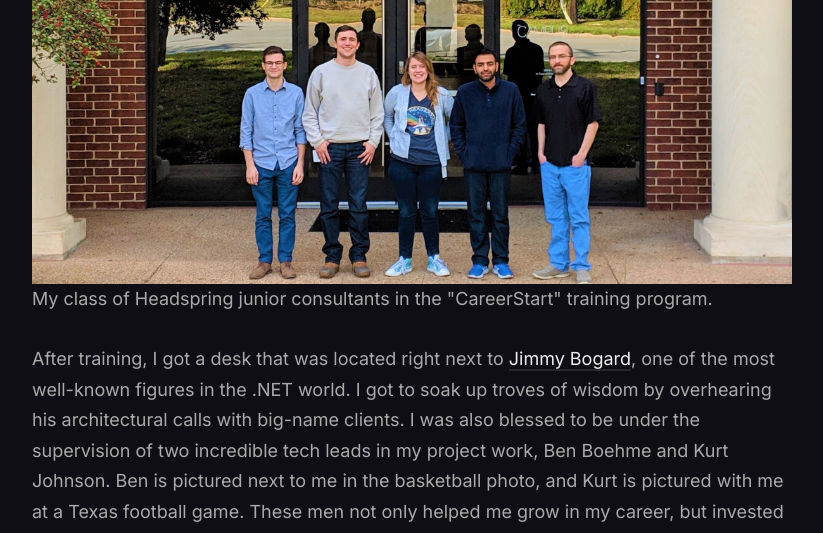
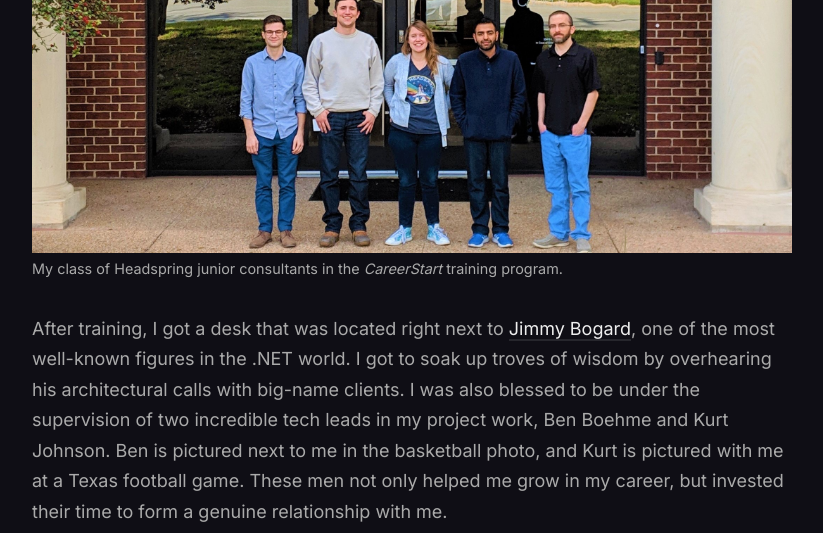
Before and after one commit to michaelhwillingham/michaelhwillingham, a Jekyll site: the page built from _pages/about.md, in a window 1280 px wide and 1400 px high, scrolled down 6574 px. Shown: the top 533 px of the window, without its empty margins (228-1051 px from the left). Built offline with Jekyll 4.4.1, drawn with Linux system fonts in a browser that asks for light colours; nearby versions of some CDN libraries; some of the changed text lies outside the part shown.

Commit message:
Update caption formatting

```diff
--- a/_pages/about.md
+++ b/_pages/about.md
@@ -13,7 +13,7 @@ The single most important development in my life has been the decision to follow
 
 <figure>
     <img src="/images/baptism.jpeg">
-    <figcaption>Getting baptised by one of my spiritual mentors, Jason.</figcaption>
+    <figcaption><small>Getting baptised by one of my spiritual mentors, Jason.</small></figcaption>
 </figure>
 
 I did not grow up in a religious household, and spent the first ~20 years of my life wavering between spiritual apathy and firm atheism. I ultimately pursued my own gratification and pleasure at every turn, and had countless broken relationships with friends, significant others, and family. Almost always I was the one at fault for that brokenness. In college, I chose to enter into a dizzying maze of substance abuse, status-chasing, and selfishly impure relationships with women.
@@ -24,14 +24,14 @@ The friendships I've made in this new season of life have been some of the most
 
 <figure>
     <img src="/images/hcubies.jpeg">
-    <figcaption>All of my former roomates minus TCol - he was busy getting married or something when this was taken.</figcaption>
+    <figcaption><small>All of my former roomates minus TCol - he was busy getting married or something when this was taken.</small></figcaption>
 </figure>
 
 As of 2019, I've been a member of <a href="https://redeemerpres.org">Redeemer Presbyterian Church</a> in Austin, where I have been blessed abundantly with fellowship, wise counsel, and regular spiritual nourishment. Before this, I was a partner at the <a href="https://austinstone.org/">Austin Stone</a>'s downtown campus. These two institutions have been profoundly impactful in my walk, and I am grateful for them both.
 
 <figure>
     <img src="/images/redeemer.jpeg">
-    <figcaption>My Redeemer small group, led by the wonderful McBee family.</figcaption>
+    <figcaption><small>My Redeemer small group, led by the wonderful McBee family.</small></figcaption>
 </figure>
 
 My life's sole purpose, although lived out imperfectly, is to glorify the Lord in all that I do and to help build the kingdom here on earth. I am nothing but a redeemed man in Christ, and I owe every gift that I have to God. I hope to dedicate at least some of the posts here to the Lord - whether that looks like sharing some more of my personal testimony, writing some extremely-amateur biblical commentary, or philosophizing about how the Christian worldview applies to current events.
@@ -53,20 +53,19 @@ I was blessed with a job offer after graduation at a small consulting firm calle
 
 <figure>
     <img src="/images/headspring-class.jpeg">
-    <figcaption>My class of Headspring junior consultants in the "CareerStart" training program.</figcaption>
+    <figcaption><small>My class of Headspring junior consultants in the <em>CareerStart</em> training program.</small></figcaption>
 </figure>
 
 After training, I got a desk that was located right next to <a href="https://jimmybogard.com/">Jimmy Bogard</a>, one of the most well-known figures in the .NET world. I got to soak up troves of wisdom by overhearing his architectural calls with big-name clients. I was also blessed to be under the supervision of two incredible tech leads in my project work, Ben Boehme and Kurt Johnson. Ben is pictured next to me in the basketball photo, and Kurt is pictured with me at a Texas football game. These men not only helped me grow in my career, but invested their time to form a genuine relationship with me.
 
 <figure>
     <img src="/images/headspring-bball.jpeg">
-    <figcaption>Hooping it up with the coworkers.</figcaption>
+    <figcaption><small>Hooping it up with my Headspring coworkers.</small></figcaption>
 </figure>
-<br />
 <br />
 <figure>
     <img src="/images/kurt.jpeg">
-    <figcaption>This was when Texas opened the season against Louisiana Tech. Per usual, it was the start to a disappointing year in UT football.</figcaption>
+    <figcaption><small>This was when Texas opened the season against Louisiana Tech. Per usual, it was the start to a disappointing year in UT football.</small></figcaption>
 </figure>
 
 My Headspring coach/mentor, Matt Siegel, challenged me regularly to be *excellent* at my job and was unafraid to tell me the areas where I could improve. A few of the older Christian men at the company abundantly provided me with wise counsel and spiritual fellowship. The way all these factors came together convinced me that this career was meant to be my calling. Not to sound sappy, but the relationships were by far the best part. Headspring has permanently etched itself a place in my heart, and I am incredibly grateful for all they've provided me.
@@ -93,14 +92,14 @@ The proudest accomplishment to date* is <a href="https://texas.forums.rivals.com
 
 <figure>
     <img src="/images/texas.jpeg">
-    <figcaption>Going to pretend that Texas won this game.</figcaption>
+    <figcaption><small>Going to pretend that Texas won this game.</small></figcaption>
 </figure>
 
 I also believe that Luka will win MVP this year, and I'm willing to die on that hill. Want to know stats about the Mavs running a historically efficient offense last year? I'm your guy.
 
 <figure>
     <img src="/images/cuban.jpeg">
-    <figcaption>A photo from my short-lived youth career as a Mavericks ball-boy.</figcaption>
+    <figcaption><small>A photo from my short-lived youth career as a Mavericks ball-boy.</small></figcaption>
 </figure>
 
  In general - if your sporting interests align with any of the fine organizations I've listed off, we will probably be friends.
@@ -108,16 +107,18 @@ I also believe that Luka will win MVP this year, and I'm willing to die on that
 Outside of just watching sports, I actively try to play basketball as much possible. It was my central out-of-school activity for many years growing up, and the sport has been an important part of my life. From my recent, <a href="https://leagues.uhlife.com/profile_career.aspx?RegionID=10&SeasonDivisionID=3220&PlayerID=34170">statistically *dominant***</a> 2019 season playing with Life Time, I think it is fair to say that I've still got it.
 
 <figure>
-    <img src="/images/middle-school.jpg">
-    <figcaption>Clearly did not hit arm day in middle school.</figcaption>
+    <img src="/images/middle-school.jpeg">
+    <figcaption><small>Clearly did not hit arm day in middle school.</small></figcaption>
 </figure>
-<br />
 <br />
 <figure>
     <img src="/images/basketball.jpg">
-    <figcaption>I mean just look at that lockdown defense.</figcaption>
+    <figcaption><small>I mean just look at that lockdown defense.</small></figcaption>
 </figure>
 
+<br />
+<small>DISCLAIMERS:</small>
+<br />
 <br />
 <small>* To my parents and any future spouse/children/employers, I am only kidding about the flight tracking thing being my proudest accomplishment.</small>
 <br />
@@ -131,31 +132,27 @@ My primary hobbies outside of tech and sports include exploring the outdoors (na
 
 <figure>
     <img src="/images/rmnp.jpeg">
-    <figcaption>Near the top of the Sky Pond trail in Rocky Mountain National Park, with my friend Thomas.</figcaption>
+    <figcaption><small>Near the top of the Sky Pond trail in Rocky Mountain National Park, with my friend Thomas.</small></figcaption>
 </figure>
-<br />
 <br />
 <figure>
     <img src="/images/homebrew.jpeg">
-    <figcaption>Brewing my first batch of homebrew, "Don't Red on Me", in the backyard. A few blades of grass made it into the fermenting jug.</figcaption>
+    <figcaption><small>Brewing my first batch of homebrew, "Don't Red on Me", in the backyard. A few blades of grass made it into the fermenting jug.</small></figcaption>
 </figure>
-<br />
 <br />
 <figure>
     <img src="/images/winterblondes.jpeg">
-    <figcaption>My second batch of homebrew, a German blonde ale.</figcaption>
+    <figcaption><small>My second batch of homebrew, a German blonde ale.</small></figcaption>
 </figure>
-<br />
 <br />
 <figure>
     <img src="/images/skiing.jpeg">
-    <figcaption>Skiing at Purgatory with my brother Ryan.</figcaption>
+    <figcaption><small>Skiing at Purgatory with my brother Ryan.</small></figcaption>
 </figure>
-<br />
 <br />
 <figure>
     <img src="/images/supreme-court.jpeg">
-    <figcaption>Power pose at the Supreme Court.</figcaption>
+    <figcaption><small>Power pose at the Supreme Court.</small></figcaption>
 </figure>
 <br />
 <br />
```
Also changed, not shown: other parts of _pages/about.md (+1 -1 lines).
